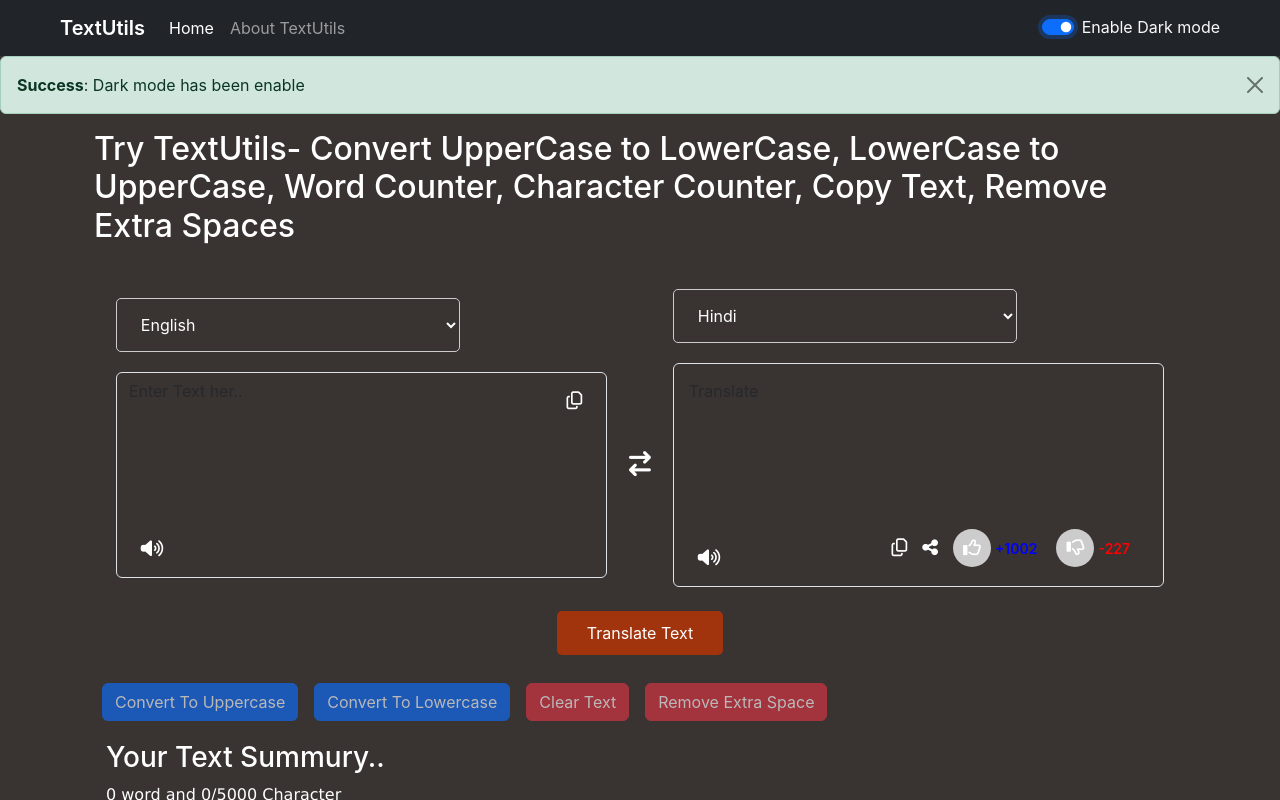
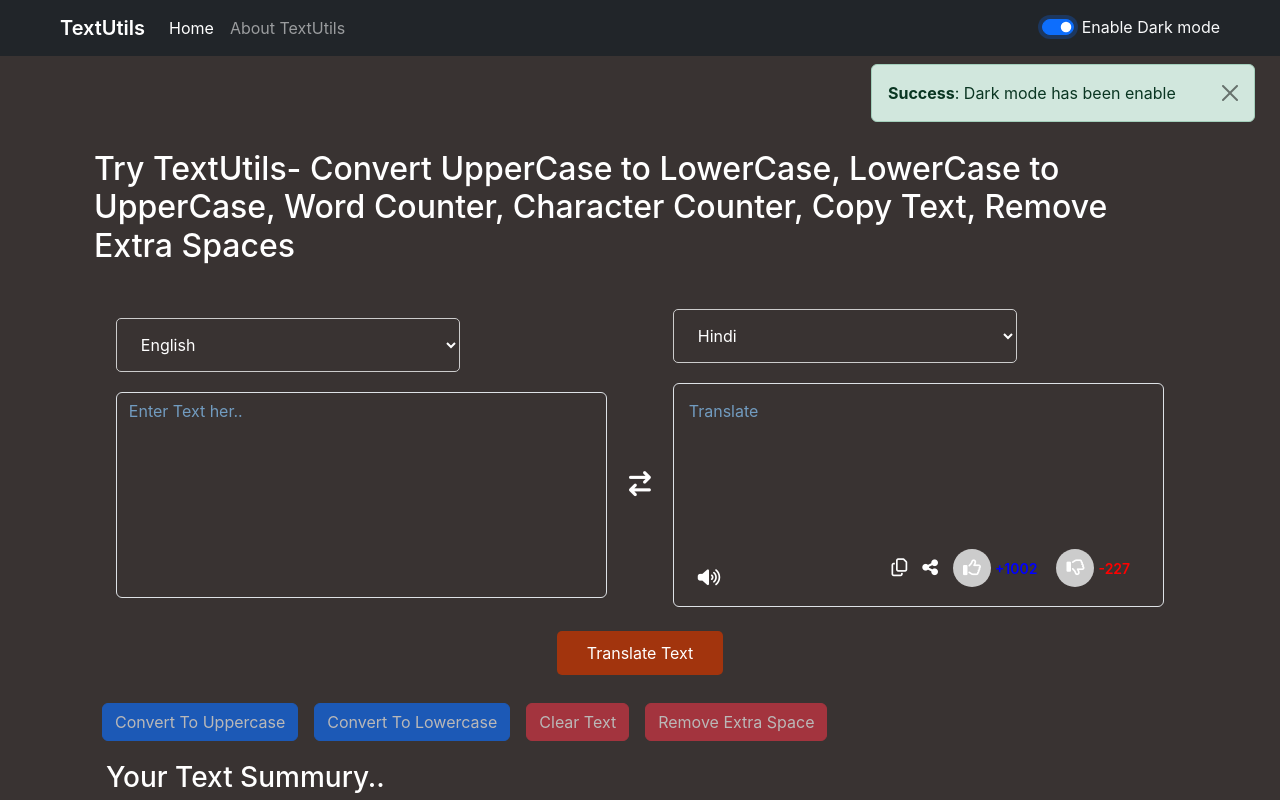
Before and after one commit to amolmahor50/Text-Utils-App, a React (Create React App) app: page / in a window 1280 px wide. Both pictures are taken after a click on the switch "Enable Dark mode". Shown: the top 800 px of the page. Built offline with nearby package versions, Linux system fonts and the light colour scheme.

Commit message:
alert button work and voice button working

```diff
--- a/public/index.html
+++ b/public/index.html
@@ -3,7 +3,7 @@
 
 <head>
   <meta charset="utf-8" />
-  <link rel="icon" href="%PUBLIC_URL%/favicon.jpeg" />
+  <link rel="icon" href="%PUBLIC_URL%/logo.png" />
   <meta name="viewport" content="width=device-width, initial-scale=1" />
   <meta name="theme-color" content="#000000" />
   <meta name="description" content="TextUtils is a word counter and character counting utility which can be used to
--- a/src/App.css
+++ b/src/App.css
@@ -12,6 +12,19 @@
   cursor: pointer;
 }
 
+.alert-container {
+  display: flex;
+  justify-content: flex-end;
+  align-items: center;
+  width: 100%;
+  height: 50px;
+  margin-top: 20px;
+}
+
+.alert-div {
+  width: 30%;
+  margin-right: 25px;
+}
 
 .input-output-translate-area {
   width: 100%;
@@ -71,10 +84,10 @@
 .translate-box  {
   padding: 15px;
 }
-/*
-.translate-box::-webkit-input-placeholder {
-  color: #fff;
-} */
+
+.color-bind-mode::-webkit-input-placeholder {
+  color: #729cc0;
+}
 
 .translate-box-handler {
   position: absolute;
@@ -129,6 +142,7 @@
   display: flex;
   justify-content: center;
 }
+
 .translate {
   padding: 10px 30px;
   border: none;
@@ -143,6 +157,15 @@
 }
 
 @media only screen and (max-width: 525px){
+
+  .alert-container {
+    margin-top: 12px;
+  }
+
+  .alert-div {
+    width: 100%;
+    margin: 0;
+  }
 
   .input-output-translate-area {
       flex-direction: column;
--- a/src/Component/Alert.js
+++ b/src/Component/Alert.js
@@ -2,8 +2,8 @@
 
 const Alert = (props) => {
     return (
-       <div style={{height:'50px'}}>
-        { props.alert &&  <div>
+       <div className='alert-container'>
+        { props.alert &&  <div className='alert-div'>
            <div className="alert alert-success alert-dismissible fade show" role="alert">
                 <strong> {props.alert.type}</strong>:  {props.alert.msg}
                 <button type="button" className="btn-close" data-bs-dismiss="alert" aria-label="Close"></button>
--- a/src/Component/TextForm.js
+++ b/src/Component/TextForm.js
@@ -1,4 +1,3 @@
-import axios from 'axios';
 import React, { useState } from 'react'
 import languages from './languages';
 
@@ -51,6 +50,8 @@
 
     const copyContent = (text) => {
         navigator.clipboard.writeText(text);
+        props.showAlert("Copy to text...!", "Success");
+        props.titleShow("Copy text");
     }
 
     // voice speech handler code
@@ -59,6 +60,8 @@
         const utterance = new SpeechSynthesisUtterance(text);
         utterText.lang = languages;
         synth.speak(utterance);
+        props.showAlert("Speak speech your paragraph...!", "Success");
+        props.titleShow("Speak Speech On");
     }
 
     const handleIconClick = (target, id) => {
@@ -94,6 +97,8 @@
         if (likeBtnResponse) {
             like.style.color = 'blue';
             setLikeCount(likeCount = likeCount + 1);
+            props.showAlert("Like Button Clicked...!", "Success");
+            props.titleShow("Like Button Clicked");
         }
     }
 
@@ -101,6 +106,8 @@
     const handleDislikeBtn = () => {
         document.getElementById('unlike').style.color = 'red';
         setDisLike(dislike = dislike - 1);
+        props.showAlert("Dislike Button Clicked...!", "Success");
+        props.titleShow("Dislike Button Clicked");
     }
 
     //translate language api handler code
@@ -129,9 +136,14 @@
                             }
                         </select>
                         <div id="myBox">
-                            <textarea placeholder='Enter Text her..' className="form-control mb-4" rows="8" style={{ backgroundColor: props.mode === 'dark' ? '#393332' : '#fff', color: props.mode === 'dark' ? 'white' : 'black' }} value={fromText} onChange={(e) => setFromText(e.target.value)}></textarea>
-                            <i className="fa-solid fa-volume-high speaker" onClick={(e) => handleIconClick(e.target, 'from')}></i>
-                            <i id='from' className="fa-regular fa-copy copy" onClick={(e) => handleIconClick(e.target, 'from')}></i>
+                            <textarea placeholder='Enter Text her..' className="form-control mb-4 color-bind-mode" rows="8" style={{ backgroundColor: props.mode === 'dark' ? '#393332' : '#fff', color: props.mode === 'dark' ? 'white' : 'black' }} value={fromText} onChange={(e) => setFromText(e.target.value)}></textarea>
+                            {
+                                fromText.length === 0 ? '' :
+                                <div>
+                                    <i className="fa-solid fa-volume-high speaker" onClick={(e) => handleIconClick(e.target, 'from')}></i>
+                                    <i id='from' className="fa-regular fa-copy copy" onClick={(e) => handleIconClick(e.target, 'from')}></i>
+                                </div>
+                            }
                         </div>
                     </div>
                     <div className='flex-box'>
@@ -147,7 +159,7 @@
                             }
                         </select>
                         <div id="myBox">
-                            <textarea placeholder='Translate' className="form-control mb-4 translate-box" rows="8" style={{ backgroundColor: props.mode === 'dark' ? '#393332' : '#fafafa', color: props.mode === 'dark' ? 'white' : 'black' }} value={toText}></textarea>
+                            <textarea placeholder='Translate' className="form-control mb-4 translate-box color-bind-mode" rows="8" style={{ backgroundColor: props.mode === 'dark' ? '#393332' : '#fafafa', color: props.mode === 'dark' ? 'white' : 'black' }} value={toText}></textarea>
                             <i className="fa-solid fa-volume-high speaker" onClick={(e) => handleIconClick(e.target, 'to')}></i>
                             <div className="translate-box-handler">
                                 <i id='to' className="fa-regular fa-copy" onClick={(e) => handleIconClick(e.target, 'to')}></i>
```
Also changed, not shown: public/logo.png (added).
